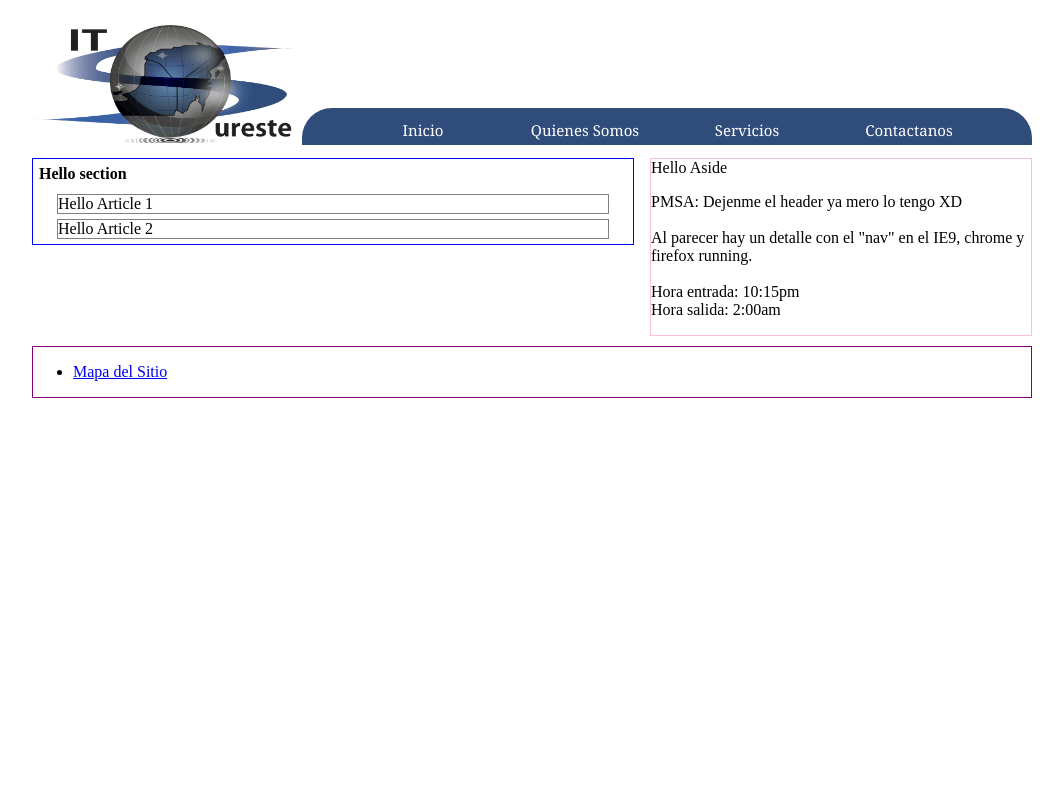
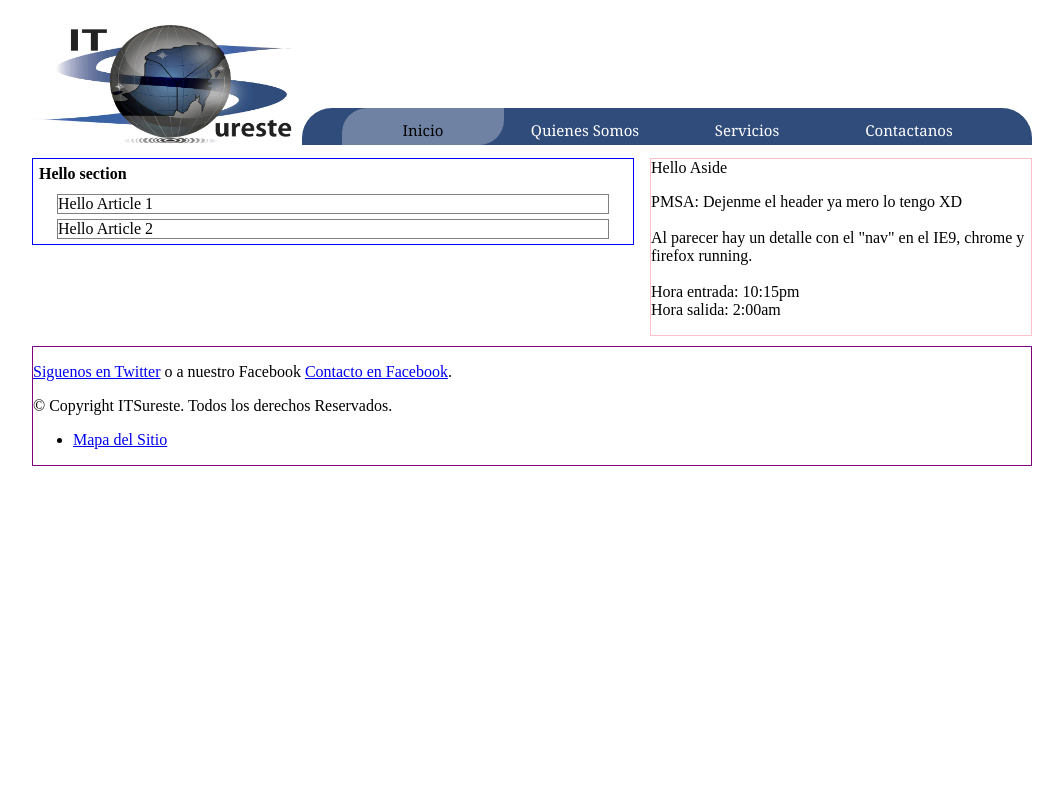
Before and after one commit to ITSureste/sitiowebits, a PHP site: page / in a window 1280 px wide. Shown: the whole page, without its empty margins (108-1171 px from the left). Run offline with PHP 8.4, Linux system fonts and the light colour scheme.

Commit message:
Seleccion del Menu de la pagina de inicio, Se agrego el los derecho y las redes sociales en el footer

```diff
--- a/css/estilo.css
+++ b/css/estilo.css
@@ -62,7 +62,8 @@ header nav ul li a{
     width: 132px;
 }
 
-header nav ul li a:hover{
+header nav ul li a:hover,
+#inicio header nav ul li.inicio a{
 	background:rgba(255,255,255,0.3);
 	color:black;
 	border-radius:25px 0px 25px 0px;
--- a/index.php
+++ b/index.php
@@ -5,21 +5,21 @@
 		<title>IT SURESTE</title>
 		<link rel="stylesheet" href="css/estilo.css" />
 	</head>
-	<body>
+	<body id="inicio">
 		<div id="container">
 			<header>
 				<figure>
 					<a href="index.php">
-						<img src="img/logo.png" />
+						<img src="img/logo.png" alt=""/>
 					</a>
 					<!--<figcaption>Aqui va el slogan</figcaption>-->
 				</figure>
 				<nav>
 					<ul>
-						<li><a href="#">Inicio</a></li>
-						<li><a href="#">Quienes Somos</a></li>
-						<li><a href="#">Servicios</a></li>
-						<li><a href="#">Contactanos</a></li>
+						<li class="inicio"><a href="#">Inicio</a></li>
+						<li class=""><a href="#">Quienes Somos</a></li>
+						<li class="servicios"><a href="#">Servicios</a></li>
+						<li class="contactanos"><a href="#">Contactanos</a></li>
 					</ul>
 				</nav>
 				<div class="clean"></div>
@@ -46,6 +46,10 @@
 			</aside>
 
 			<footer>
+				<div>
+					<p><a href="#" target="_blank">Siguenos en Twitter</a> o a nuestro Facebook <a href="#" target="_blank">Contacto en Facebook</a>.</p>
+					<p>© Copyright ITSureste. Todos los derechos Reservados.</p>
+				</div>
 				<nav>
 					<ul>
 						<li><a href="#">Mapa del Sitio</a></li>
```
